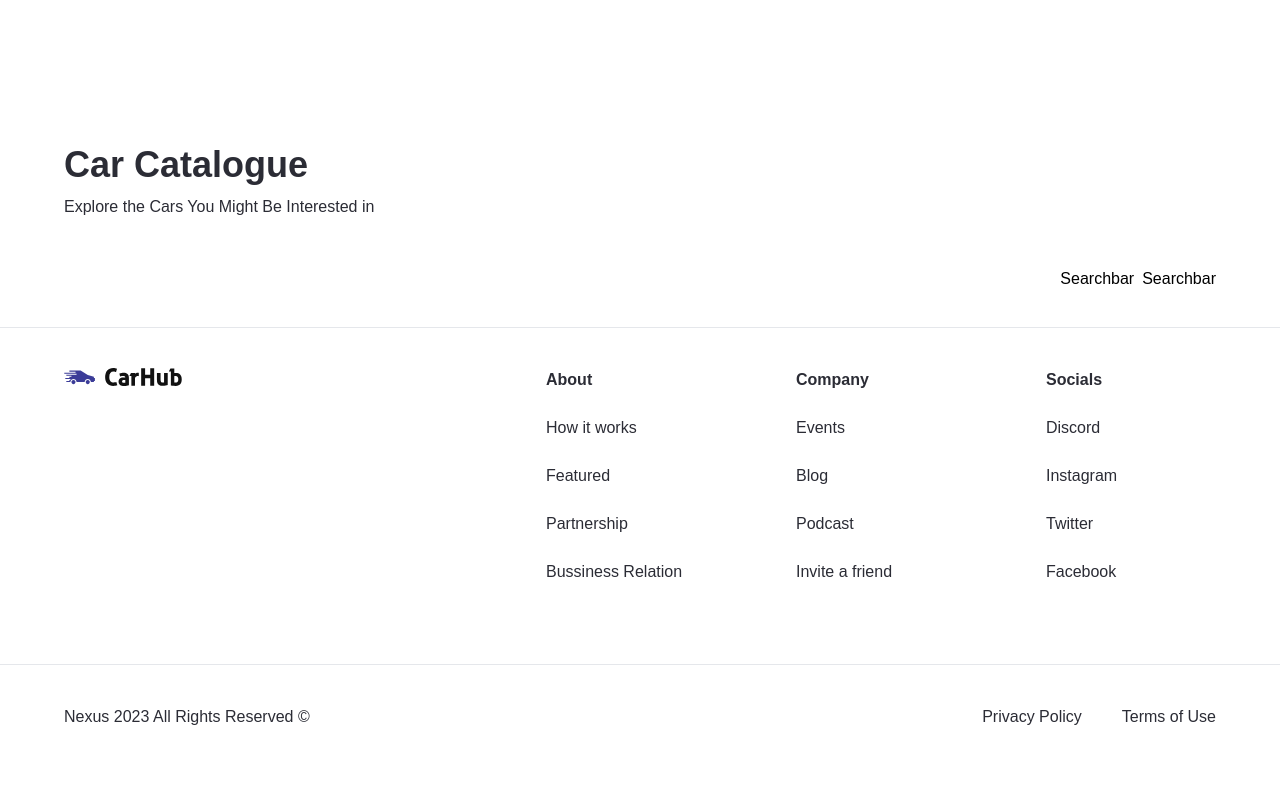
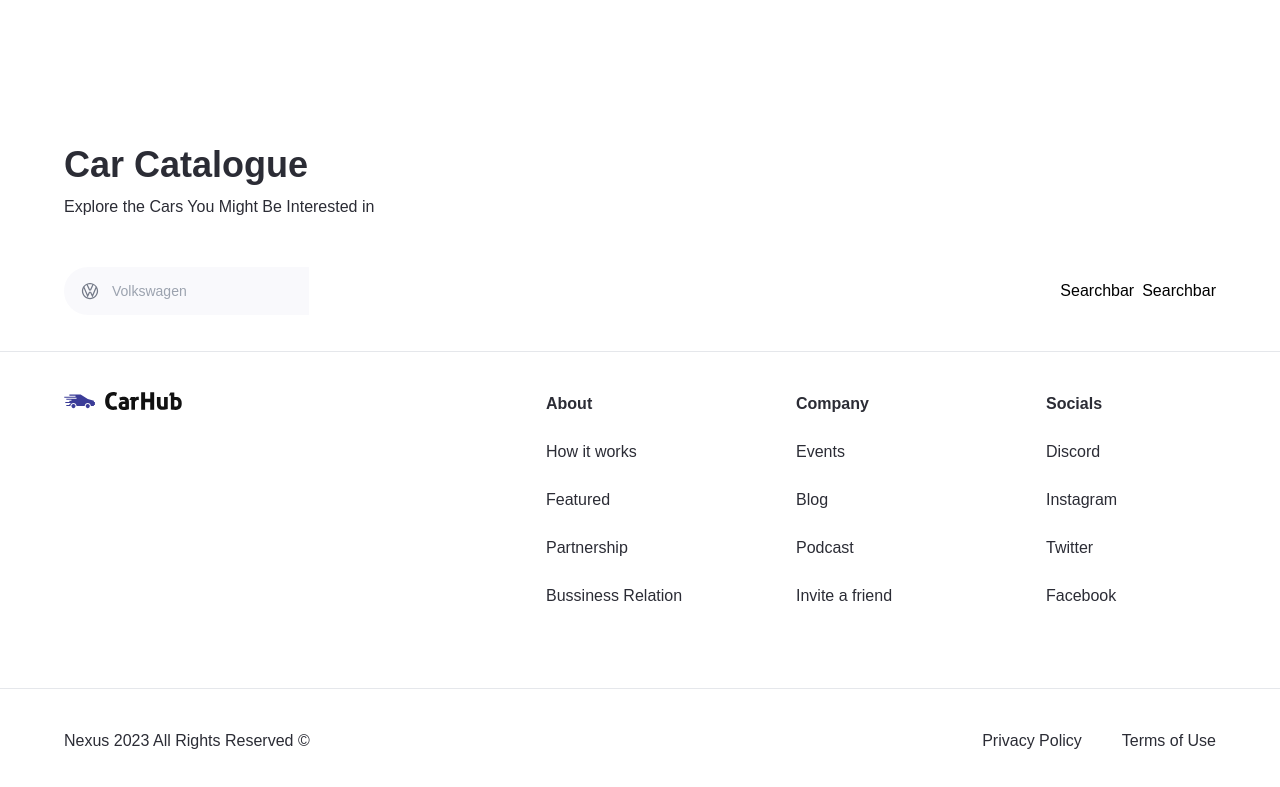
Before and after one commit to milladAyoubi/nexus, a Next.js app: page / in a window 1280 px wide. Shown: the part 719-1506 px from the top of the page. Built offline with nearby package versions, Linux system fonts and the light colour scheme.

Commit message:
Manufacturer Update

```diff
--- a/components/SearchManufacturer.tsx
+++ b/components/SearchManufacturer.tsx
@@ -1,12 +1,44 @@
+"use client";
+
+import { useState, Fragment } from 'react';
 import { SearchManufacturerProps } from '@/types'
 import React from 'react'
 import { Combobox, Transition } from '@headlessui/react'
+import Image from 'next/image'
+import { manufacturers } from '@/constants';
+
+
 const SearchManufacturer = ({manufacturer, setManufacturer} : SearchManufacturerProps) => {
+
+  const [first, setFirst] = useState('');
+
+  const filterManu = first === "" ? manufacturers
+          : manufacturers.filter((item) => (
+              item.toLowerCase().replace(/\s+/g,"").includes(first.toLowerCase().replace(/\s+/g,""))
+          ))
+
   return (
     <div className='search-maufacturer'>
       <Combobox>
         <div className='relative w-full'>
+        <Combobox.Button className='absolute top-[14px]'>
+        <Image src="/car-logo.svg" width={20} height={20} className='ml-4' alt="Car Logo"/>
+        </Combobox.Button>
 
+        <Combobox.Input className='search-manufacturer__input' placeholder='Volkswagen' displayValue={(manufacturer: string ) => manufacturer}
+        onChange={(e) => setFirst(e.target.value)}/>
+
+
+        <Transition as={Fragment} leave="transition ease-in duration-100"
+        leaveFrom="opacity-100" leaveTo="opacity-0" afterLeave={() => setFirst('')}>
+            <Combobox.Options>
+              {filterManu.length === 0 && first !== "" && (
+              <Combobox.Option value={first} className='search-manufacturer__option'>
+                Create "{first}"
+              </Combobox.Option>
+              )}
+            </Combobox.Options>
+        </Transition>
         </div>
       </Combobox>
     </div>
```
